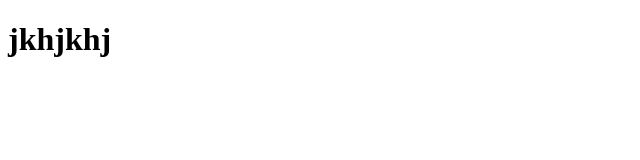
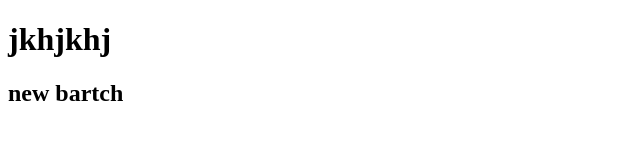
Before and after one commit to Madanparameshvar/flipkart, a plain HTML site: page index.html in a window 1280 px wide. Shown: the whole page, without its empty margins (0-640 px from the left). Drawn offline with Linux system fonts and the light colour scheme.

Commit message:
yes updated  with new batch

```diff
--- a/index.html
+++ b/index.html
@@ -8,5 +8,6 @@
 <body>
 
     <h1>jkhjkhj</h1>
+    <h2>new bartch</h2>
 </body>
 </html>
```
